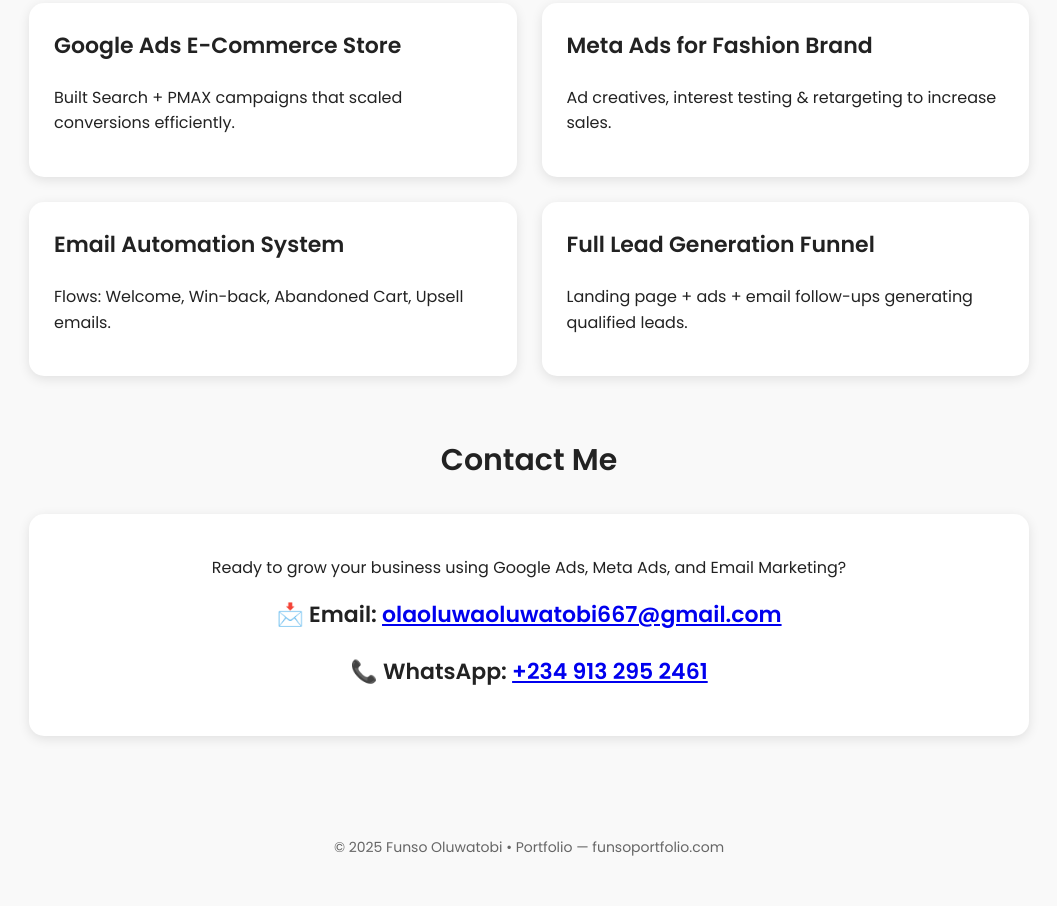
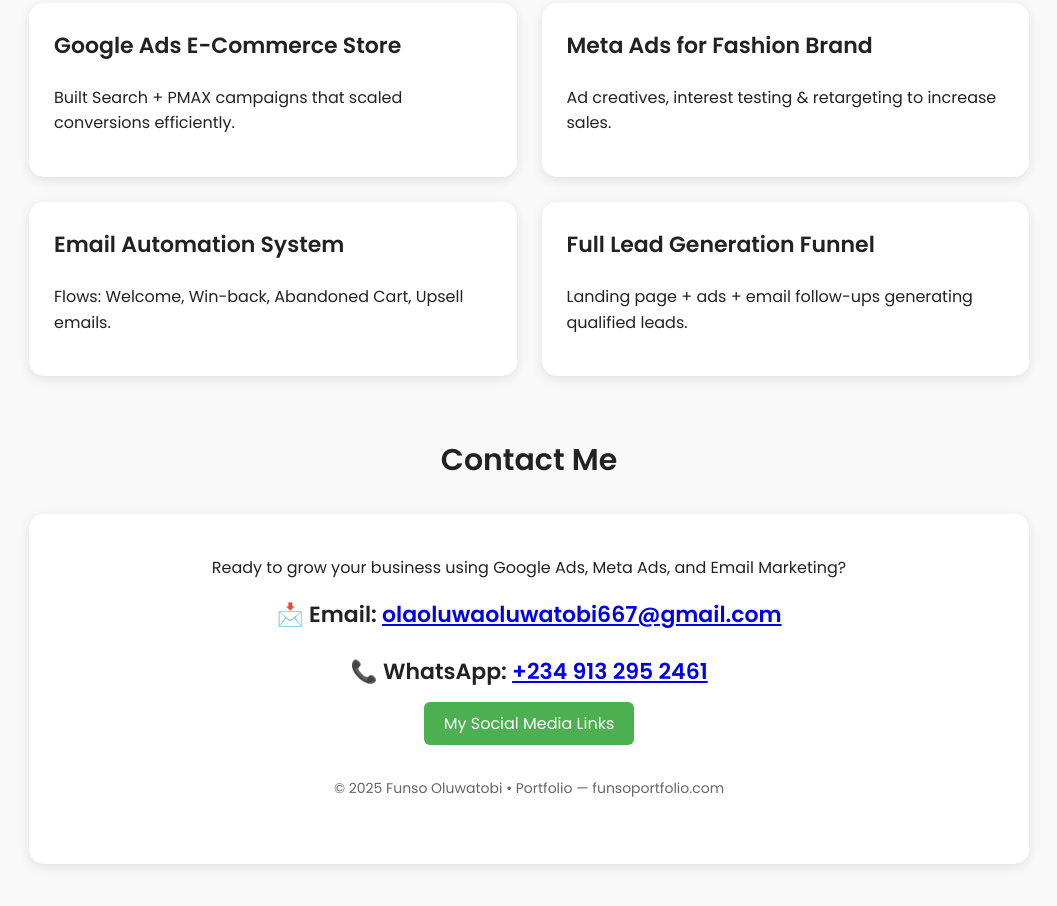
Before and after one commit to funsooluwatobi-tech/oluwatobiportfolio, a plain HTML site: page index.html in a window 1280 px wide. Shown: the part 1141-2047 px from the top of the page, without its empty margins (111-1168 px from the left). Drawn offline with Linux system fonts and the light colour scheme.

Commit message:
Update index.html

```diff
--- a/index.html
+++ b/index.html
@@ -146,8 +146,13 @@
       <p>Ready to grow your business using Google Ads, Meta Ads, and Email Marketing?</p>
       <h3>📩 Email: <a href="mailto:olaoluwaoluwatobi667@gmail.com">olaoluwaoluwatobi667@gmail.com</a></h3>
       <h3>📞 WhatsApp: <a href="https://wa.me/2349132952461" target="_blank">+234 913 295 2461</a></h3>
+    <div style="margin-top: 20px;">
+  <a href="https://linktr.ee/tobiasFunsohub" target="_blank"
+     style="padding: 10px 20px; background: #4CAF50; color: white;
+            text-decoration: none; border-radius: 6px;">
+    My Social Media Links
+  </a>
     </div>
-  </section>
 
   <footer>
     © 2025 Funso Oluwatobi • Portfolio — funsoportfolio.com
```
